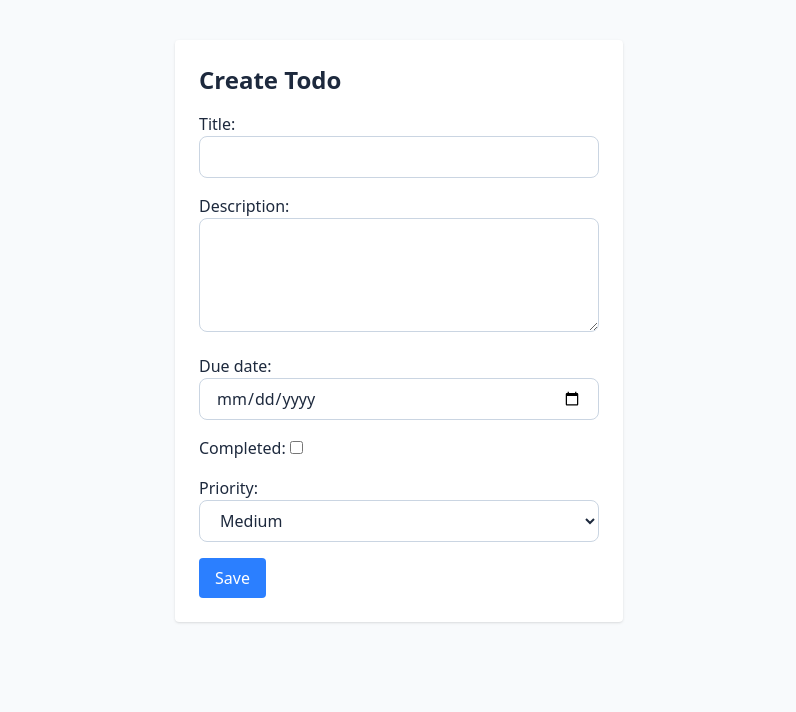
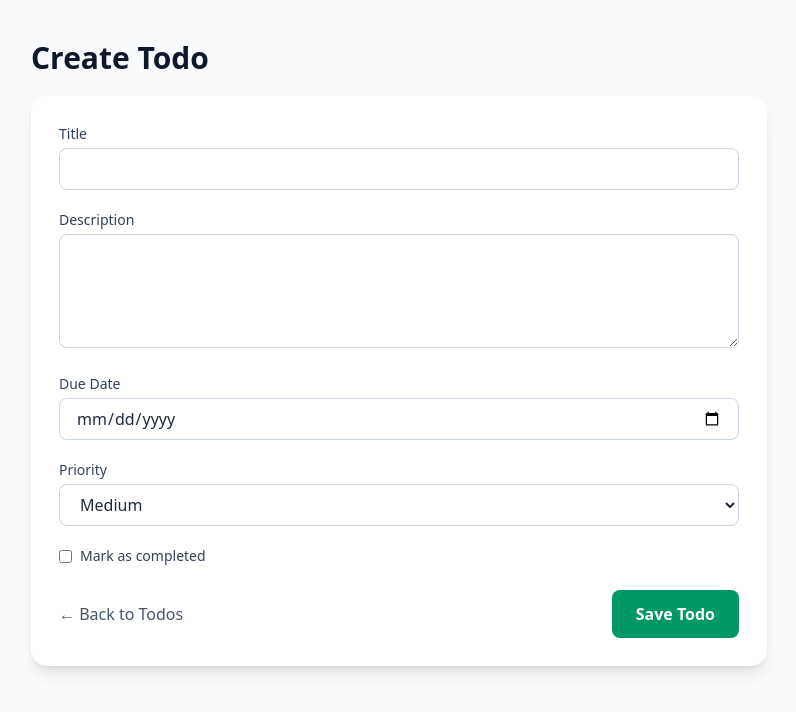
Before and after one commit to hello-abdul-manan/todo-app, a Django app: page /todos/create/ in a window 1280 px wide. Shown: the part 69-781 px from the top of the page, without its empty margins (241-1037 px from the left). Run offline with Django 5.2, Linux system fonts and the light colour scheme; the visitor is signed in with stand-in values (Sample User, id 1); style sheets or scripts are compiled from the project's sources.

Commit message:
Update form

```diff
--- a/todo_web_app/todo/templates/todo/todo_form.html
+++ b/todo_web_app/todo/templates/todo/todo_form.html
@@ -1,15 +1,95 @@
 {% extends 'base.html' %}
-{% block title %}{{ title }}{% endblock %}
+{% block title %}
+    {% if form.instance.pk %}
+        Update Todo
+    {% else %}
+        Create Todo
+    {% endif %}
+{% endblock %}
 
 {% block content %}
-<div class="max-w-md mx-auto bg-white p-6 rounded shadow">
-    <h1 class="text-2xl font-bold mb-4">{{ title }}</h1>
-    <form method="POST" class="space-y-4">
-        {% csrf_token %}
-        {{ form.as_p }}
-        <button type="submit" class="bg-blue-500 text-white px-4 py-2 rounded hover:bg-blue-600">
-            Save
-        </button>
-    </form>
+<div class="max-w-3xl mx-auto px-4">
+
+    <!-- Page Header -->
+    <div class="mb-5">
+        <h1 class="text-3xl font-extrabold text-slate-900 mb-2">
+            {% if form.instance.pk %}
+                Update Todo
+            {% else %}
+                Create Todo
+            {% endif %}
+        </h1>
+    </div>
+
+    <!-- Card -->
+    <div class="bg-white rounded-2xl shadow-lg p-7">
+
+        <form method="POST" class="space-y-5">
+            {% csrf_token %}
+
+            <!-- Title -->
+            <div>
+                <label class="block text-sm font-medium text-slate-700 mb-1">
+                    Title
+                </label>
+                {{ form.title }}
+            </div>
+
+            <!-- Description -->
+            <div>
+                <label class="block text-sm font-medium text-slate-700 mb-1">
+                    Description
+                </label>
+                {{ form.description }}
+            </div>
+
+            <!-- Due Date -->
+            <div>
+                <label class="block text-sm font-medium text-slate-700 mb-1">
+                    Due Date
+                </label>
+                {{ form.due_date }}
+            </div>
+
+            <!-- Priority -->
+            <div>
+                <label class="block text-sm font-medium text-slate-700 mb-1">
+                    Priority
+                </label>
+                {{ form.priority }}
+            </div>
+
+            <!-- Completed -->
+            <div class="flex items-center gap-2">
+                {{ form.completed }}
+                <label class="text-sm text-slate-700">
+                    Mark as completed
+                </label>
+            </div>
+
+            <!-- Errors -->
+            {% if form.errors %}
+                <div class="bg-red-50 border border-red-200 text-red-700 text-sm rounded-lg p-3">
+                    Please correct the errors below.
+                </div>
+            {% endif %}
+
+            <!-- Actions -->
+            <div class="flex items-center justify-between pt-1">
+                <a href="{% url 'todo_list' %}"
+                   class="text-slate-600 hover:text-slate-900 transition">
+                    ← Back to Todos
+                </a>
+
+                <button type="submit"
+                        class="px-6 py-3 rounded-lg font-semibold text-white
+                               bg-emerald-600 hover:bg-emerald-700 transition">
+                    Save Todo
+                </button>
+            </div>
+
+        </form>
+
+    </div>
 </div>
 {% endblock %}
```
